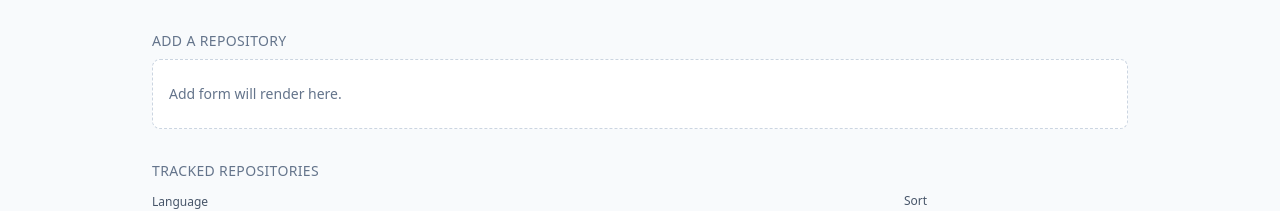
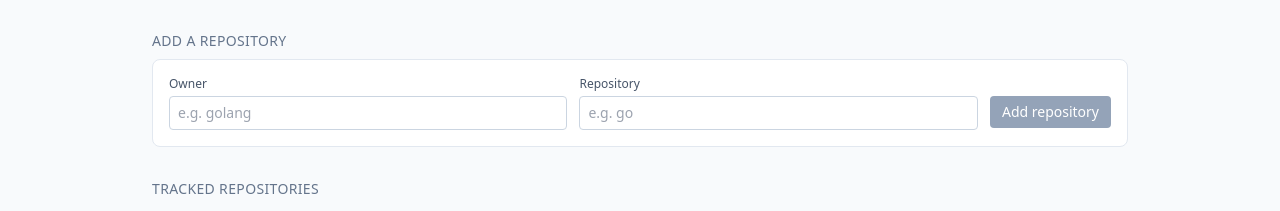
Before and after one commit to ilyasmert/github-repository-tracker-app, a Next.js app in the folder frontend/: page / in a window 1280 px wide. Shown: the part 196-407 px from the top of the page. Built offline with nearby package versions, Linux system fonts and the light colour scheme; no server answers.

Commit message:
feat(frontend): add-repo form and error mapping

```diff
--- a/frontend/app/page.tsx
+++ b/frontend/app/page.tsx
@@ -1,5 +1,6 @@
 import { Suspense } from "react";
 
+import { AddRepoForm } from "@/components/AddRepoForm";
 import { FiltersBar } from "@/components/FiltersBar";
 import { RepoList } from "@/components/RepoList";
 import { StatsPanel } from "@/components/StatsPanel";
@@ -26,8 +27,8 @@ export default function HomePage() {
         >
           Add a repository
         </h2>
-        <div className="mt-2 rounded-lg border border-dashed border-slate-300 bg-white px-4 py-6 text-sm text-slate-500">
-          Add form will render here.
+        <div className="mt-2">
+          <AddRepoForm />
         </div>
       </section>
 
--- /dev/null
+++ b/frontend/components/AddRepoForm.tsx
@@ -0,0 +1,173 @@
+"use client";
+
+import { zodResolver } from "@hookform/resolvers/zod";
+import { useForm } from "react-hook-form";
+import { z } from "zod";
+
+import { ApiError } from "@/lib/api/client";
+import { useCreateRepo } from "@/lib/hooks/useCreateRepo";
+
+const SEGMENT = /^[A-Za-z0-9][A-Za-z0-9._-]*$/;
+
+const schema = z.object({
+  owner: z
+    .string()
+    .trim()
+    .min(1, "Required")
+    .max(100, "Too long (100 max)")
+    .regex(SEGMENT, "Letters, digits, '.', '_' or '-'; must start alphanumeric"),
+  name: z
+    .string()
+    .trim()
+    .min(1, "Required")
+    .max(100, "Too long (100 max)")
+    .regex(SEGMENT, "Letters, digits, '.', '_' or '-'; must start alphanumeric"),
+});
+
+type FormValues = z.infer<typeof schema>;
+
+function messageForError(err: unknown): string {
+  if (err instanceof ApiError) {
+    switch (err.code) {
+      case "DUPLICATE":
+        return "That repository is already on your watchlist.";
+      case "GITHUB_NOT_FOUND":
+        return "We couldn't find that repository on GitHub. Check the owner and name.";
+      case "VALIDATION":
+        return err.message || "Please check the inputs and try again.";
+      case "GITHUB_RATE_LIMITED":
+        return "GitHub rate limit reached. Try again in a few minutes.";
+      case "UPSTREAM":
+        return "GitHub is having trouble responding. Try again shortly.";
+      default:
+        return err.message || "Something went wrong. Please try again.";
+    }
+  }
+  return "Something went wrong. Please try again.";
+}
+
+export function AddRepoForm() {
+  const mutation = useCreateRepo();
+  const {
+    register,
+    handleSubmit,
+    reset,
+    formState: { errors, isValid, isSubmitting },
+  } = useForm<FormValues>({
+    resolver: zodResolver(schema),
+    mode: "onTouched",
+    defaultValues: { owner: "", name: "" },
+  });
+
+  const submitting = isSubmitting || mutation.isPending;
+  const apiError = mutation.error ? messageForError(mutation.error) : null;
+
+  const onSubmit = handleSubmit(async (values) => {
+    try {
+      await mutation.mutateAsync(values);
+      reset();
+    } catch {
+      /* surfaced via mutation.error */
+    }
+  });
+
+  return (
+    <form
+      onSubmit={onSubmit}
+      noValidate
+      className="rounded-lg border border-slate-200 bg-white p-4"
+    >
+      <div className="flex flex-col gap-3 sm:flex-row sm:items-start">
+        <div className="flex-1">
+          <label
+            htmlFor="repo-owner"
+            className="block text-xs font-medium text-slate-600"
+          >
+            Owner
+          </label>
+          <input
+            id="repo-owner"
+            type="text"
+            autoComplete="off"
+            spellCheck={false}
+            placeholder="e.g. golang"
+            aria-invalid={errors.owner ? "true" : "false"}
+            aria-describedby={errors.owner ? "repo-owner-error" : undefined}
+            disabled={submitting}
+            className="mt-1 w-full rounded border border-slate-300 bg-white px-2 py-1.5 text-sm focus:border-slate-500 focus:outline-none disabled:bg-slate-50 disabled:text-slate-500"
+            {...register("owner")}
+          />
+          {errors.owner ? (
+            <p
+              id="repo-owner-error"
+              role="alert"
+              className="mt-1 text-xs text-red-600"
+            >
+              {errors.owner.message}
+            </p>
+          ) : null}
+        </div>
+
+        <div className="flex-1">
+          <label
+            htmlFor="repo-name"
+            className="block text-xs font-medium text-slate-600"
+          >
+            Repository
+          </label>
+          <input
+            id="repo-name"
+            type="text"
+            autoComplete="off"
+            spellCheck={false}
+            placeholder="e.g. go"
+            aria-invalid={errors.name ? "true" : "false"}
+            aria-describedby={errors.name ? "repo-name-error" : undefined}
+            disabled={submitting}
+            className="mt-1 w-full rounded border border-slate-300 bg-white px-2 py-1.5 text-sm focus:border-slate-500 focus:outline-none disabled:bg-slate-50 disabled:text-slate-500"
+            {...register("name")}
+          />
+          {errors.name ? (
+            <p
+              id="repo-name-error"
+              role="alert"
+              className="mt-1 text-xs text-red-600"
+            >
+              {errors.name.message}
+            </p>
+          ) : null}
+        </div>
+
+        <div className="sm:pt-5">
+          <button
+            type="submit"
+            disabled={!isValid || submitting}
+            className="inline-flex w-full items-center justify-center rounded bg-slate-900 px-3 py-1.5 text-sm font-medium text-white transition hover:bg-slate-800 focus:outline-none focus:ring-2 focus:ring-slate-500 focus:ring-offset-1 disabled:cursor-not-allowed disabled:bg-slate-400 sm:w-auto"
+          >
+            {submitting ? (
+              <>
+                <span
+                  aria-hidden="true"
+                  className="mr-2 inline-block h-3 w-3 animate-spin rounded-full border-2 border-white border-t-transparent"
+                />
+                Adding…
+              </>
+            ) : (
+              "Add repository"
+            )}
+          </button>
+        </div>
+      </div>
+
+      {apiError ? (
+        <p
+          role="alert"
+          aria-live="polite"
+          className="mt-3 rounded border border-red-200 bg-red-50 px-3 py-2 text-sm text-red-700"
+        >
+          {apiError}
+        </p>
+      ) : null}
+    </form>
+  );
+}
```
